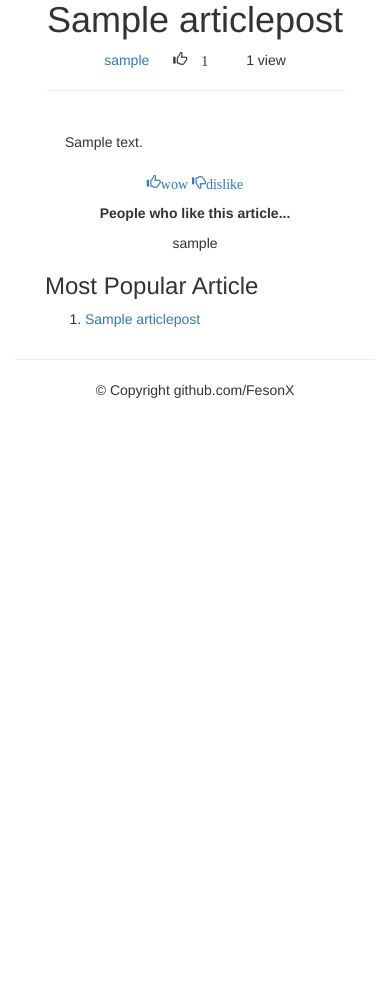
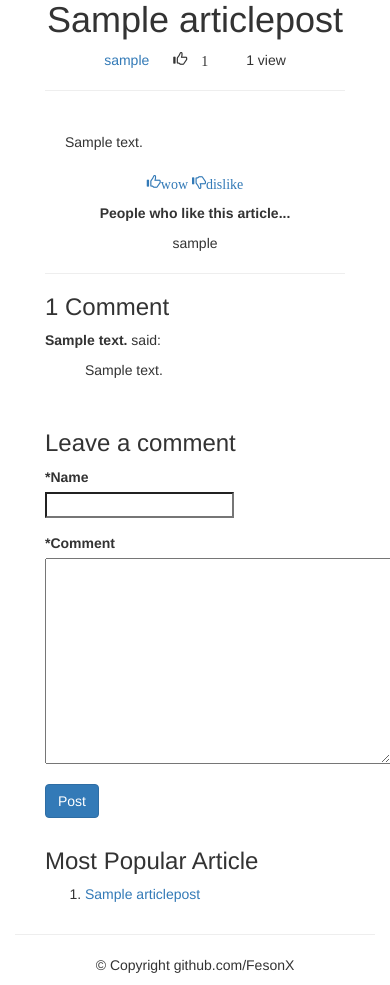
Before and after one commit to FesonX/myBlog, a Django app: template templates/article/list/article_detail.html in a window 390 px wide. Shown: the part 92-1077 px from the top of the page. Before the commit the page ends 490 px from the top, so only its background shows below. Run offline with Django 3.2, Linux system fonts and the light colour scheme; tables that the repository leaves empty hold one stand-in row (values such as "Sample post"); the template is opened without the code that fills it: values that come from a table or form of the project are taken from there, most other values are stand-ins (such as "Sample title", 1, 10 or a date in 2020); some libraries are stand-ins or nearby versions.

Commit message:
[Add]User Comments

```diff
--- a/article/forms.py
+++ b/article/forms.py
@@ -1,5 +1,5 @@
 from django import forms
-from .models import ArticleColumn,ArticlePost
+from .models import ArticleColumn,ArticlePost, Comment
 
 
 class ArticleColumnForm(forms.ModelForm):
@@ -12,3 +12,9 @@ class ArticlePostForm(forms.ModelForm):
     class Meta:
         model = ArticlePost
         fields = ("title", "body")
+
+
+class CommentForm(forms.ModelForm):
+    class Meta:
+        model = Comment
+        fields = ('reviewer', 'body',)
--- a/article/models.py
+++ b/article/models.py
@@ -40,3 +40,16 @@ class ArticlePost(models.Model):
 
     def get_url_path(self):
         return reverse("article:list_article_detail", args=[self.id, self.slug])
+
+
+class Comment(models.Model):
+    article = models.ForeignKey(ArticlePost, related_name="comments", on_delete=models.CASCADE)
+    reviewer = models.CharField(max_length=90)
+    body = models.TextField()
+    created = models.DateTimeField(auto_now_add=True)
+
+    class Meta:
+        ordering = ('-created', )
+
+    def __str__(self):
+        return "Comment by {0} on {1}".format(self.reviewer.username, self.article)
--- a/templates/article/list/article_detail.html
+++ b/templates/article/list/article_detail.html
@@ -39,8 +39,43 @@
                         {% empty %}
                         <p class="text-center">Nobody shows attitude to this article.</p>
                     {% endfor %}
+                </div>
+            <hr>
 
+            </div>
+        <div>
+            <h3>
+                    {{ article.comments.count }}&nbsp;Comment{{ article.comments.count | pluralize }}</h3>
+                {% for comment in article.comments.all %}
+                <div>
+                    <p><strong>{{ comment.reviewer }}</strong>&nbsp;said:</p>
+                    <p style="margin-left: 40px">{{ comment.body }}</p>
                 </div>
+                    {% empty %}
+                    <p>No comment yet.</p>
+                {% endfor %}
+        <br>
+            <h3>Leave a comment</h3>
+            <form action="." method="post" class="form-horizontal" >
+                {% csrf_token %}
+                <div class="form-group">
+                    <label for="inputEmail3" class="col-sm-2 control-label">*Name</label>
+                    <div class="col-sm-10">
+                        {{ comment_form.reviewer }}
+                    </div>
+                </div>
+                <div class="form-group">
+                    <label for="inputEmail3" class="col-sm-2 control-label">*Comment</label>
+                    <div class="col-sm-10">
+                        {{ comment_form.body }}
+                    </div>
+                </div>
+                <div class="form-group">
+                    <div class="col-sm-offset-2 col-sm-10">
+                        <p><input type="submit" value="Post" class="btn btn-primary"></p>
+                    </div>
+                </div>
+            </form>
             </div>
         </div>
         <div class="col-md-3">
@@ -94,6 +129,7 @@ function like_article(id, action){
         }
     });
 }
+
 </script>
     {% endwith %}
 {% endblock %}
```
Also changed, not shown: article/list_view.py (+19 -4 lines).
